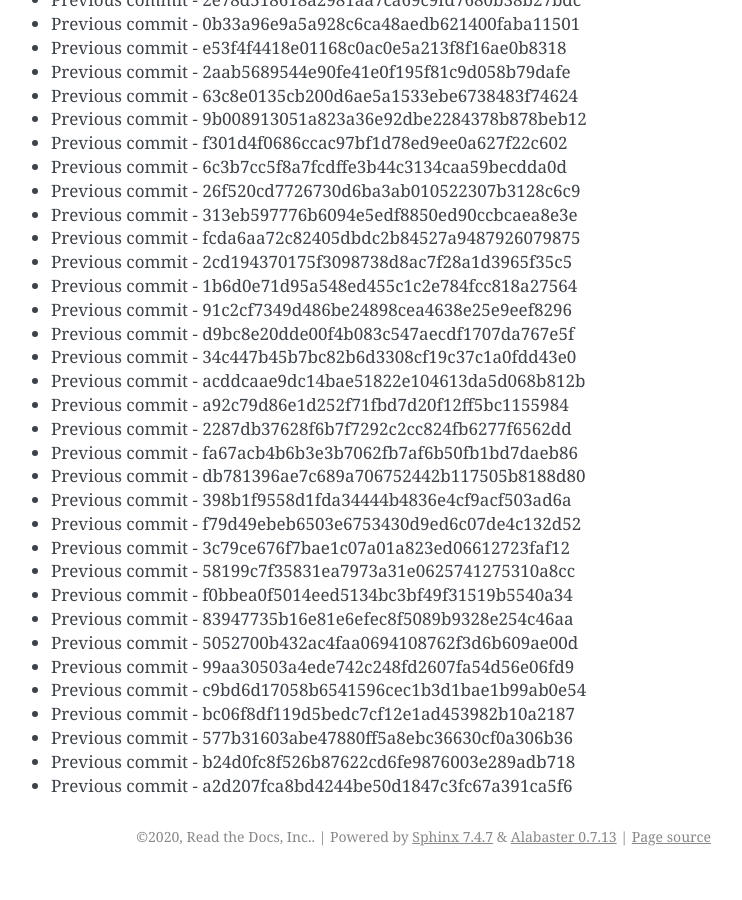
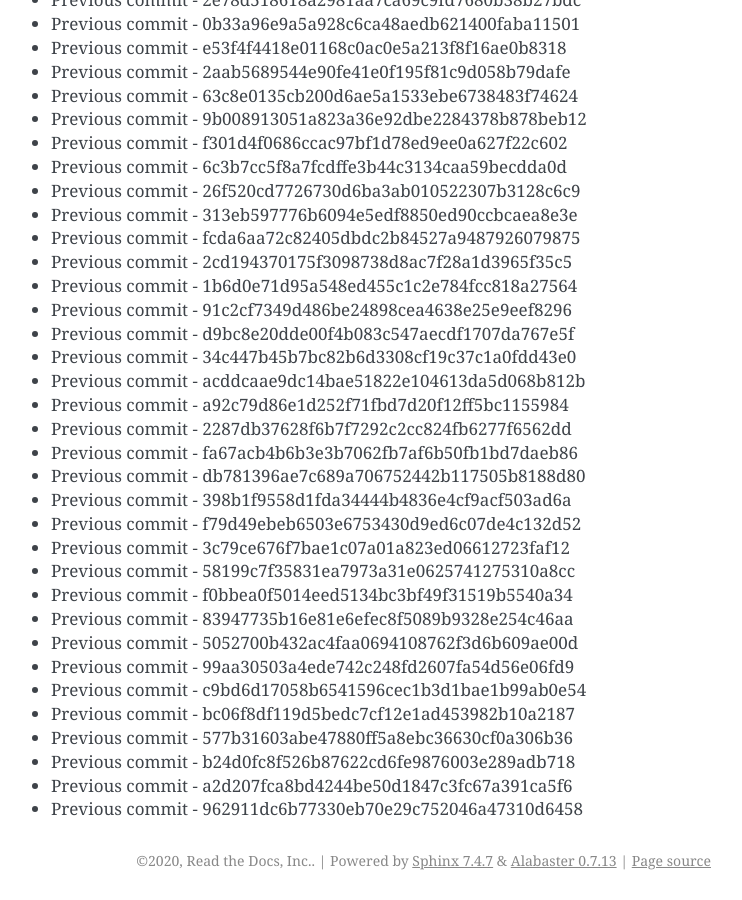
Before and after one commit to readthedocs/rtd-git-stresstest, a Sphinx documentation site: the page built from docs/updates.rst, in a window 1280 px wide and 900 px high, scrolled down 78114 px. Shown: the whole window, without its empty margins (399-1141 px from the left). Built offline with Sphinx 7.4.7, drawn with Linux system fonts in a browser that asks for light colours; before the commit the page ends 78990 px from its top, so only the background shows below that.

Commit message:
Generating commit from previous: 962911dc6b77330eb70e29c752046a47310d6458

```diff
--- a/docs/updates.rst
+++ b/docs/updates.rst
@@ -3314,3 +3314,4 @@ It can be tested for any performance characteristics.
 * Previous commit - 577b31603abe47880ff5a8ebc36630cf0a306b36
 * Previous commit - b24d0fc8f526b87622cd6fe9876003e289adb718
 * Previous commit - a2d207fca8bd4244be50d1847c3fc67a391ca5f6
+* Previous commit - 962911dc6b77330eb70e29c752046a47310d6458
```
